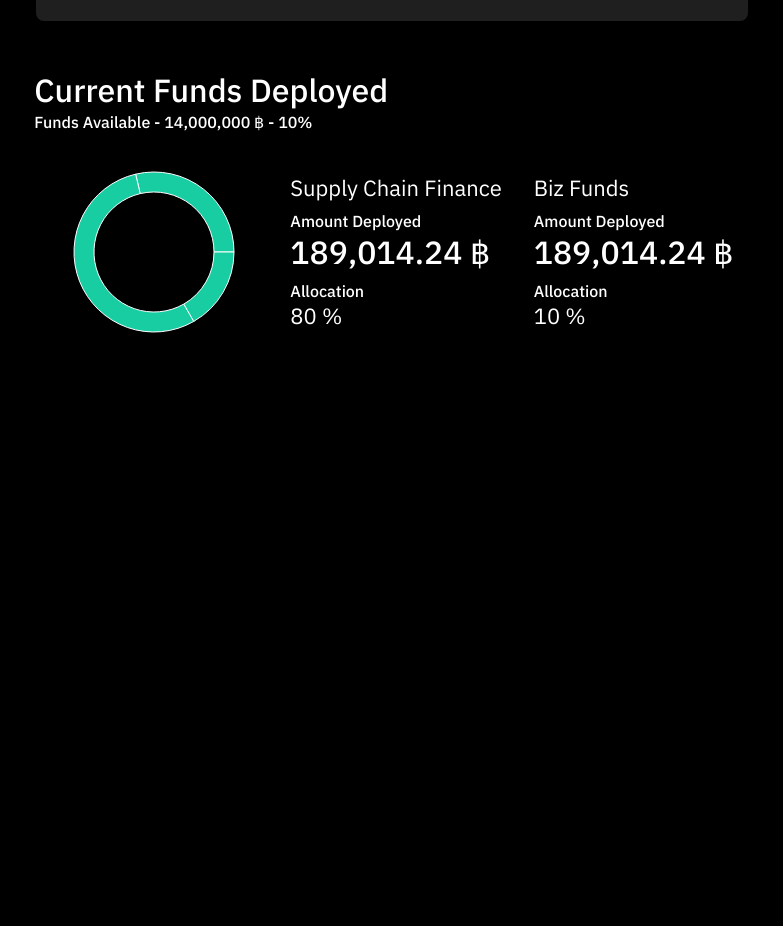
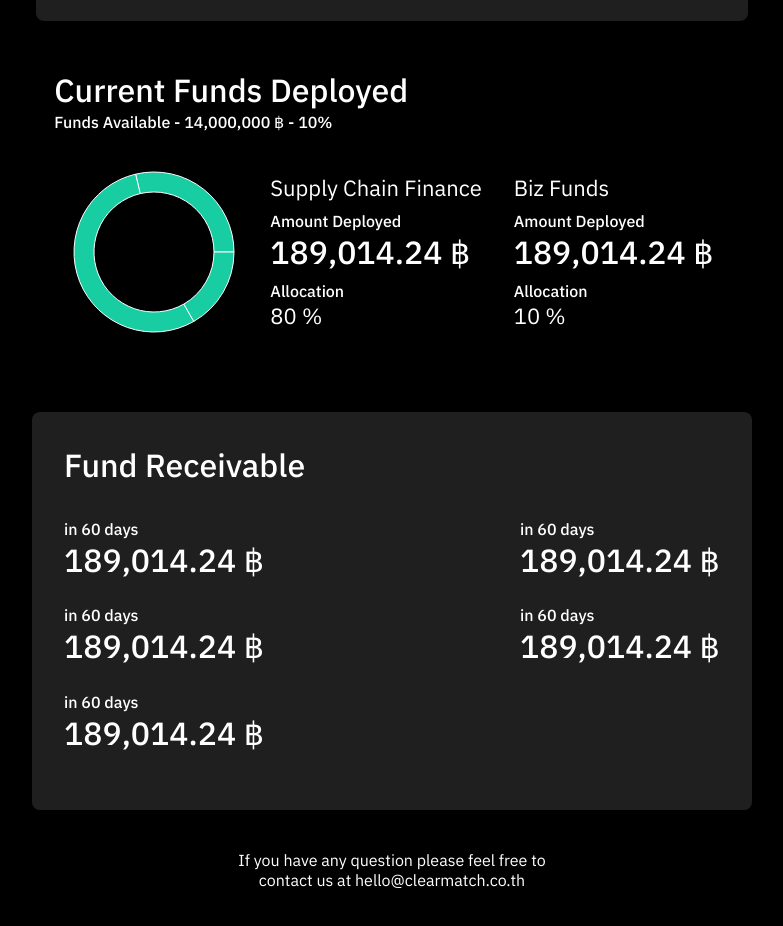
Before and after one commit to winliewpairat/pp-design-sandbox, a Next.js app: page / in a window 1280 px wide. Shown: the part 620-1546 px from the top of the page, without its empty margins (248-1031 px from the left). Before the commit the page ends 1032 px from the top, so only its background shows below. Built offline with nearby package versions, Linux system fonts and the light colour scheme.

Commit message:
menu text size

```diff
--- a/components/chart.jsx
+++ b/components/chart.jsx
@@ -9,7 +9,7 @@
 
 export default function App() {
   return (
-    <PieChart width={240} height={240}>
+    <PieChart width={200} height={240}>
       <Pie
         dataKey="value"
         data={data}
--- /dev/null
+++ b/components/footer.jsx
@@ -0,0 +1,13 @@
+import React from "react";
+
+export default function Overview() {
+  return (
+    <div style={{ margin: "auto", width: "max-content" }}>
+      <div style={{ padding: "40px", textAlign: "center" }}>
+        If you have any question please feel free to
+        <br />
+        contact us at hello@clearmatch.co.th{" "}
+      </div>
+    </div>
+  );
+}
--- a/components/menu.module.scss
+++ b/components/menu.module.scss
@@ -24,7 +24,7 @@
     opacity: 0;
     padding: $space-24;
     transition: all 0.35s;
-    @extend .h5;
+    @extend .h3;
 
     @-webkit-keyframes AnimationName {
         0% {
--- /dev/null
+++ b/components/receivable.jsx
@@ -0,0 +1,43 @@
+/* eslint-disable @next/next/link-passhref */
+import React from "react";
+import styles from "./receivable.module.scss";
+
+class Receivable extends React.Component {
+  render() {
+    return (
+      <div className={styles.container}>
+        <div className={styles.h5} style={{ marginBottom: "24px" }}>
+          Fund Receivable
+        </div>
+      <div className={styles.box}>
+        <div className={styles.nested}>
+          <div className={styles.header}>in 60 days</div>
+          <div className={styles.h5} style={{ marginBottom: "24px" }}>
+            189,014.24 ฿
+          </div>
+          <div className={styles.header}>in 60 days</div>
+          <div className={styles.h5} style={{ marginBottom: "24px" }}>
+            189,014.24 ฿
+          </div>
+          <div className={styles.header}>in 60 days</div>
+          <div className={styles.h5} style={{ marginBottom: "24px" }}>
+            189,014.24 ฿
+          </div>
+        </div>
+
+        <div className={styles.nested}>
+          <div className={styles.header}>in 60 days</div>
+          <div className={styles.h5} style={{ marginBottom: "24px" }}>
+            189,014.24 ฿
+          </div>
+          <div className={styles.header}>in 60 days</div>
+          <div className={styles.h5} style={{ marginBottom: "24px" }}>
+            189,014.24 ฿
+          </div>
+        </div>
+      </div>
+      </div>
+    );
+  }
+}
+export default Receivable;
--- /dev/null
+++ b/components/receivable.module.scss
@@ -0,0 +1,25 @@
+@import '../styles/theme/breakpoint.scss';
+@import '../styles/theme/colors.scss';
+@import '../styles/theme/type.scss';
+@import '../styles/theme/space.scss';
+@import '../styles/theme/button.scss';
+
+.container {
+    background-color: $grey-3;
+    display: flex;
+    flex-direction: column;
+    border-radius: $space-8;
+    margin: auto;
+    width: max-content;
+    padding: $space-32;
+}
+
+.box {
+    display: flex;
+    flex-direction: row;
+    gap: 20vw;
+}
+
+.nested {
+    margin: $space-8 0 0 0;
+}
--- a/pages/index.jsx
+++ b/pages/index.jsx
@@ -1,23 +1,28 @@
-import Head from 'next/head'
-import Image from 'next/image'
-import NavBar from '../components/nav'
-import Summary from '../components/summary'
-import Deployed from '../components/deployed'
-import CTA from '../components/cta'
-import styled from 'styled-components'
+import NavBar from "../components/nav";
+import Summary from "../components/summary";
+import Deployed from "../components/deployed";
+import Footer from "../components/footer"
+import Receivable from "../components/receivable";
+import CTA from "../components/cta";
+import styled from "styled-components";
 
 const Wrapper = styled.div`
-width: 100%;
-margin: auto;
-`
+  width: auto;
+  margin: auto;
+
+`;
 
 export default function Overview() {
   return (
-    <Wrapper>
-      <NavBar/>
-      <Summary/>
-      <CTA />
-      <Deployed />
-    </Wrapper>
-  )
+    <div>
+      <NavBar />
+      <Wrapper>
+        <Summary />
+        <CTA />
+        <Deployed />
+        <Receivable />
+        <Footer />
+      </Wrapper>
+    </div>
+  );
 }
```
